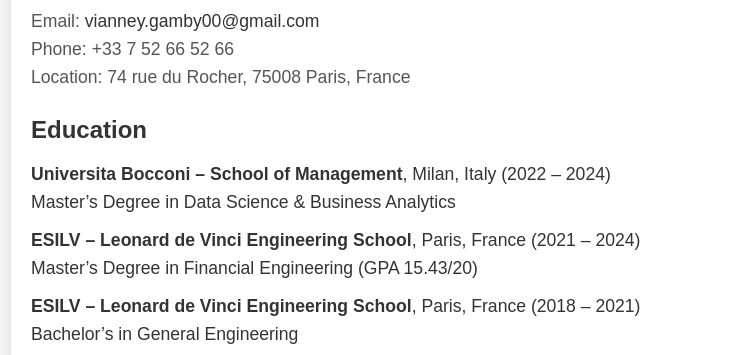
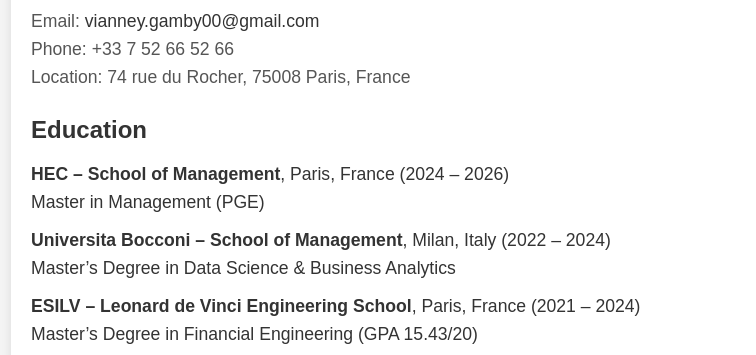
Before and after one commit to VianneyHEC/my-profile, a plain HTML site: page index.html in a window 1280 px wide. Shown: the part 399-754 px from the top of the page, without its empty margins (117-873 px from the left). Drawn offline with Linux system fonts and the light colour scheme.

Commit message:
Update index.html

```diff
--- a/index.html
+++ b/index.html
@@ -27,6 +27,9 @@
         <section class="education">
             <h2>Education</h2>
             <ul>
+                <li><strong>HEC – School of Management</strong>, Paris, France (2024 – 2026)<br>
+                    Master in Management (PGE)
+                </li>
                 <li><strong>Universita Bocconi – School of Management</strong>, Milan, Italy (2022 – 2024)<br>
                     Master’s Degree in Data Science & Business Analytics
                 </li>
```
